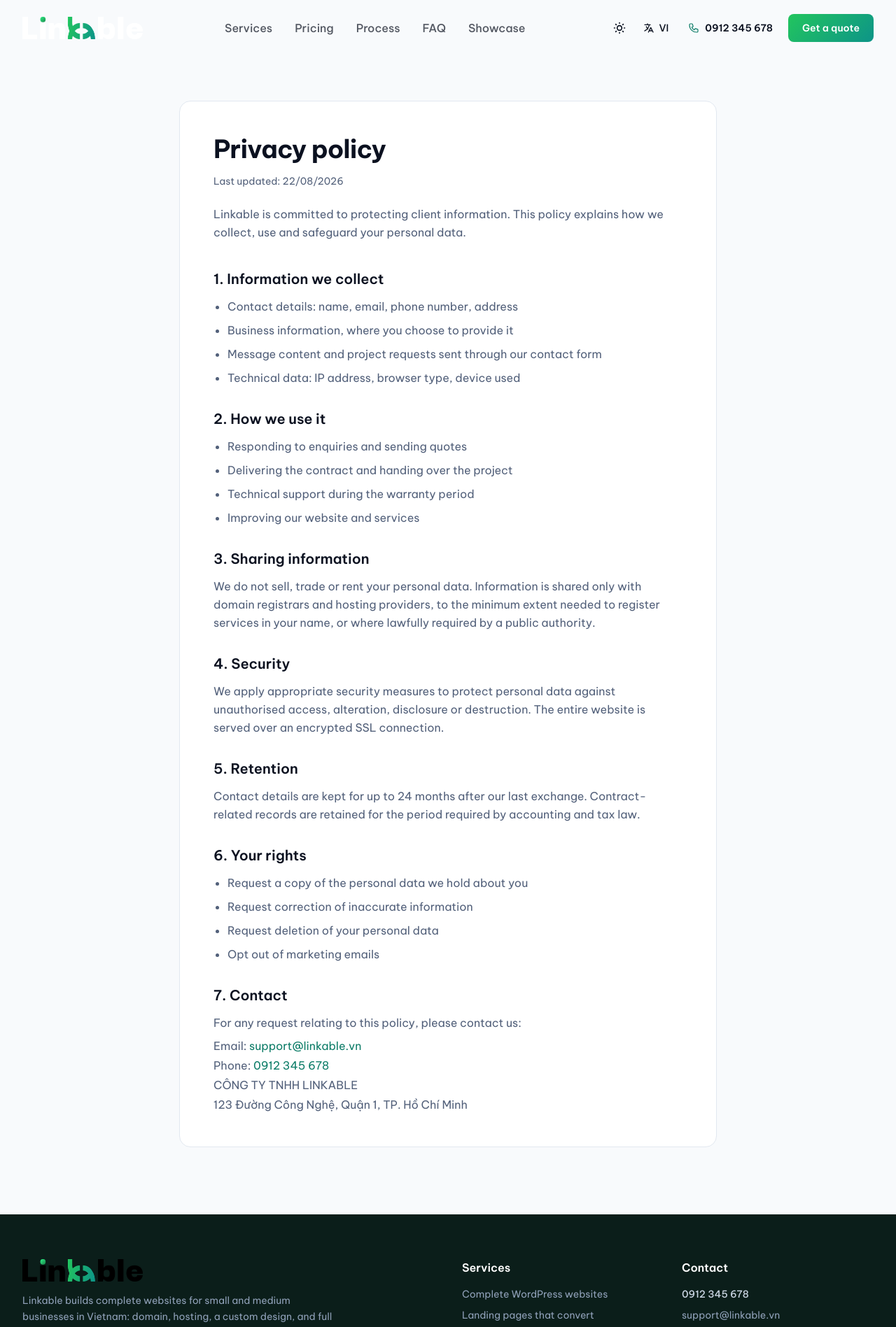
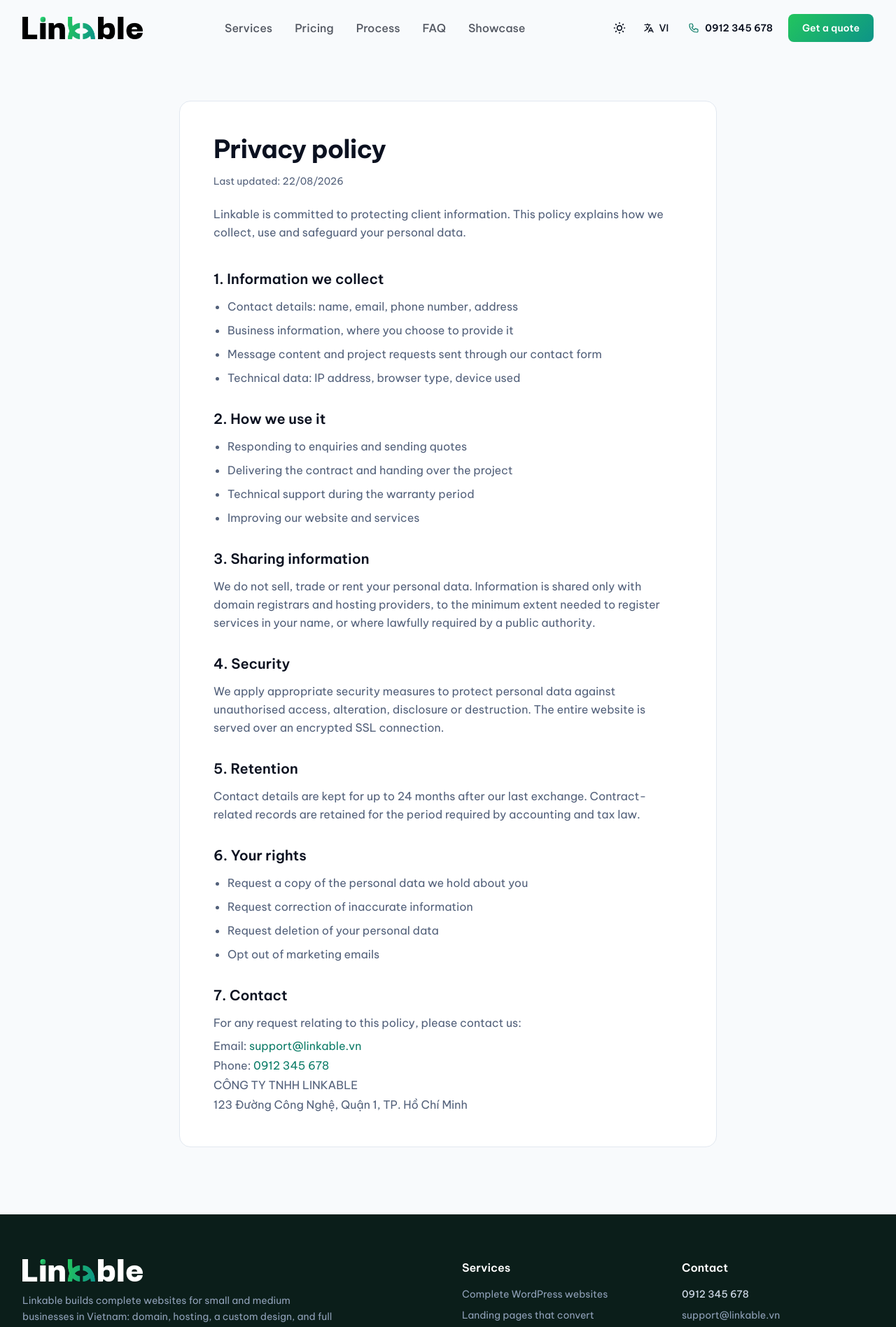
Before and after one commit to dangbt/software-landing, a Next.js app: page /en/privacy in a window 1280 px wide. Shown: the top 1897 px of the page at 70% size. Built offline with nearby package versions, Linux system fonts and the light colour scheme.

Commit message:
SWL-9: Fix logo mapping - swap src for correct light/dark mode display

```diff
--- a/src/components/ui/logo.tsx
+++ b/src/components/ui/logo.tsx
@@ -33,26 +33,26 @@
   const w = logoWidth[size];
   const h = logoHeight[size];
 
-  // Logo dạng ảnh thay vì text - sử dụng logo-light cho dark mode và logo-dark cho light mode
+  // Logo dạng ảnh thay vì text
   // Dùng 2 thẻ Image, hiện/ẩn dựa vào class dark:
+  // - logo-light.png: chữ ĐEN, dùng cho nền SÁNG (light mode)
+  // - logo-dark.png: chữ TRẮNG, dùng cho nền TỐI (dark mode, onDark)
   return (
     <span className={`inline-flex shrink-0 ${className}`}>
-      {/* Light mode: hiện logo-dark (chữ tối trên nền sáng) */}
+      {/* Light mode: hiện logo-light (chữ đen trên nền sáng) */}
+      <Image
+        src="/logo-light.png"
+        alt={site.name}
+        width={w}
+        height={h}
+        className={onDark ? "hidden" : "dark:hidden"}
+      />
+      {/* Dark mode / onDark: hiện logo-dark (chữ trắng trên nền tối) */}
       <Image
         src="/logo-dark.png"
         alt={site.name}
         width={w}
         height={h}
-        priority
-        className={onDark ? "hidden" : "dark:hidden"}
-      />
-      {/* Dark mode: hiện logo-light (chữ sáng trên nền tối) */}
-      <Image
-        src="/logo-light.png"
-        alt={site.name}
-        width={w}
-        height={h}
-        priority
         className={onDark ? "block" : "hidden dark:block"}
       />
     </span>
```
